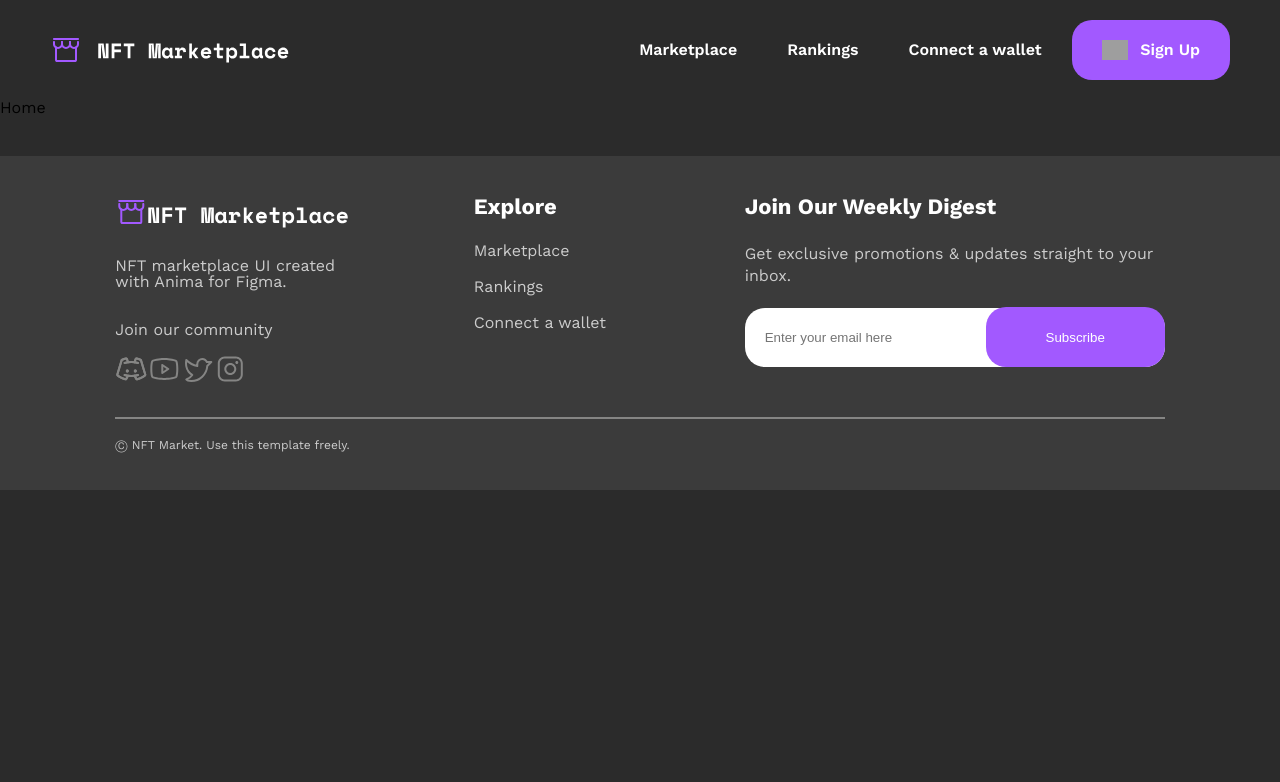
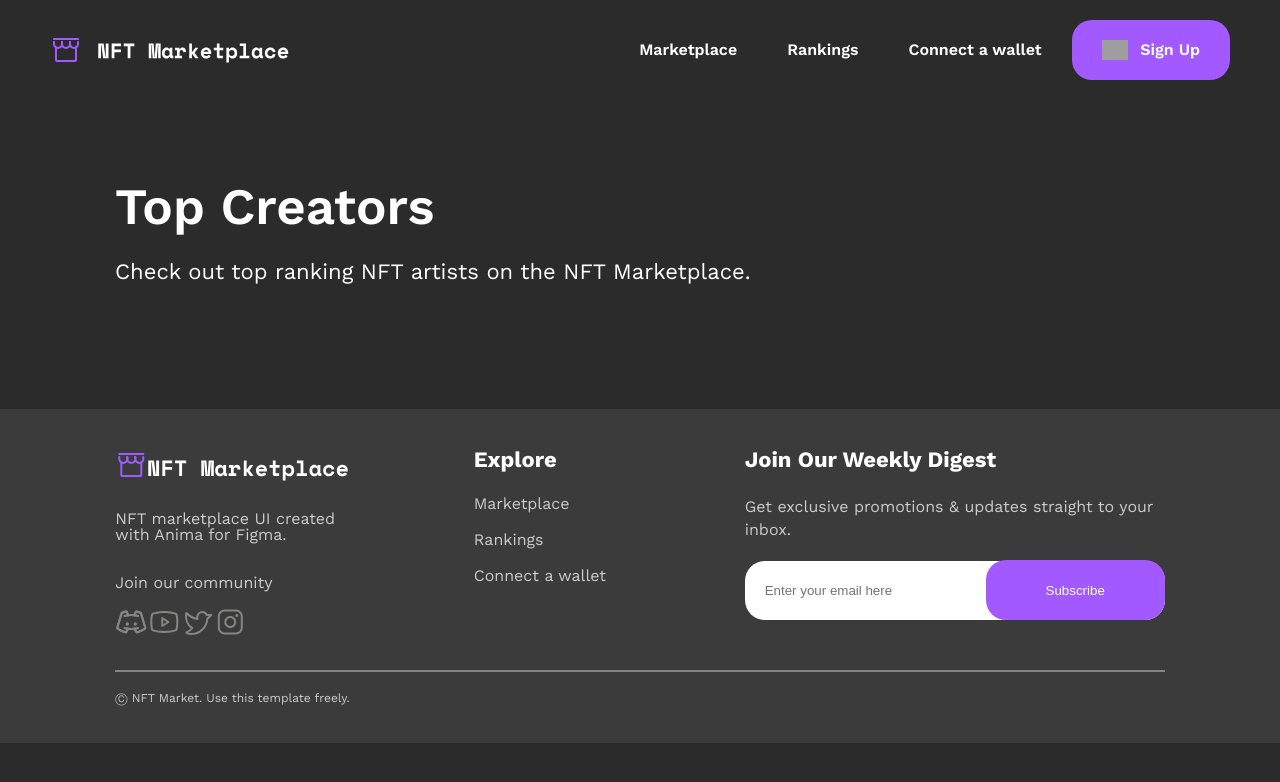
Before and after one commit to FeridQarayev/nft_market_fullstack, a React (Create React App) app in the folder client/: page / in a window 1280 px wide. Shown: the top 782 px of the page. Built offline with nearby package versions, Linux system fonts and the light colour scheme; grey boxes are pictures that could not be loaded.

Commit message:
headline in home

```diff
--- /dev/null
+++ b/client/src/pages/home/home.module.scss
@@ -0,0 +1,75 @@
+.headline {
+  align-items: center;
+  align-self: stretch;
+  background-color: #2b2b2b;
+  display: flex;
+  flex-direction: column;
+  gap: 40px;
+  height: auto;
+  mix-blend-mode: normal;
+  padding: 80px 0px;
+  position: relative;
+  &__container {
+    align-items: flex-start;
+    background-color: transparent;
+    display: flex;
+    flex-direction: column;
+    gap: 20px;
+    height: auto;
+    position: relative;
+    width: 1050px;
+    &__top {
+      align-items: flex-start;
+      align-self: stretch;
+      background-color: transparent;
+      display: flex;
+      gap: 10px;
+      height: auto;
+      position: relative;
+      &__text {
+        background-color: transparent;
+        flex: 1;
+        letter-spacing: 0px;
+        line-height: 56.1px;
+        margin-top: -1px;
+        mix-blend-mode: normal;
+        position: relative;
+        text-align: left;
+        white-space: nowrap;
+
+        color: #ffffff;
+        font-family: "Work Sans", Helvetica;
+        font-size: 51px;
+        font-style: normal;
+        font-weight: 600;
+      }
+    }
+    &__down {
+      align-items: flex-start;
+      align-self: stretch;
+      background-color: transparent;
+      display: flex;
+      flex-direction: column;
+      gap: 10px;
+      height: auto;
+      position: relative;
+      p {
+        align-self: stretch;
+        background-color: transparent;
+        letter-spacing: 0px;
+        line-height: 35.2px;
+        margin-top: -1px;
+        mix-blend-mode: normal;
+        position: relative;
+        text-align: left;
+        white-space: nowrap;
+
+        color: #ffffff;
+        font-family: "Work Sans", Helvetica;
+        font-size: 22px;
+        font-style: normal;
+        font-weight: 400;
+      }
+    }
+  }
+}
--- a/client/src/pages/home/index.jsx
+++ b/client/src/pages/home/index.jsx
@@ -1,7 +1,21 @@
 import React from "react";
+import style from "./home.module.scss";
 
 function Home() {
-  return <div>Home</div>;
+  return (
+    <div className={style.headline}>
+      <div className={style.headline__container}>
+        <div className={style.headline__container__top}>
+          <div className={style.headline__container__top__text}>
+            Top Creators
+          </div>
+        </div>
+        <div className={style.headline__container__down}>
+          <p>Check out top ranking NFT artists on the NFT Marketplace.</p>
+        </div>
+      </div>
+    </div>
+  );
 }
 
 export default Home;
```
